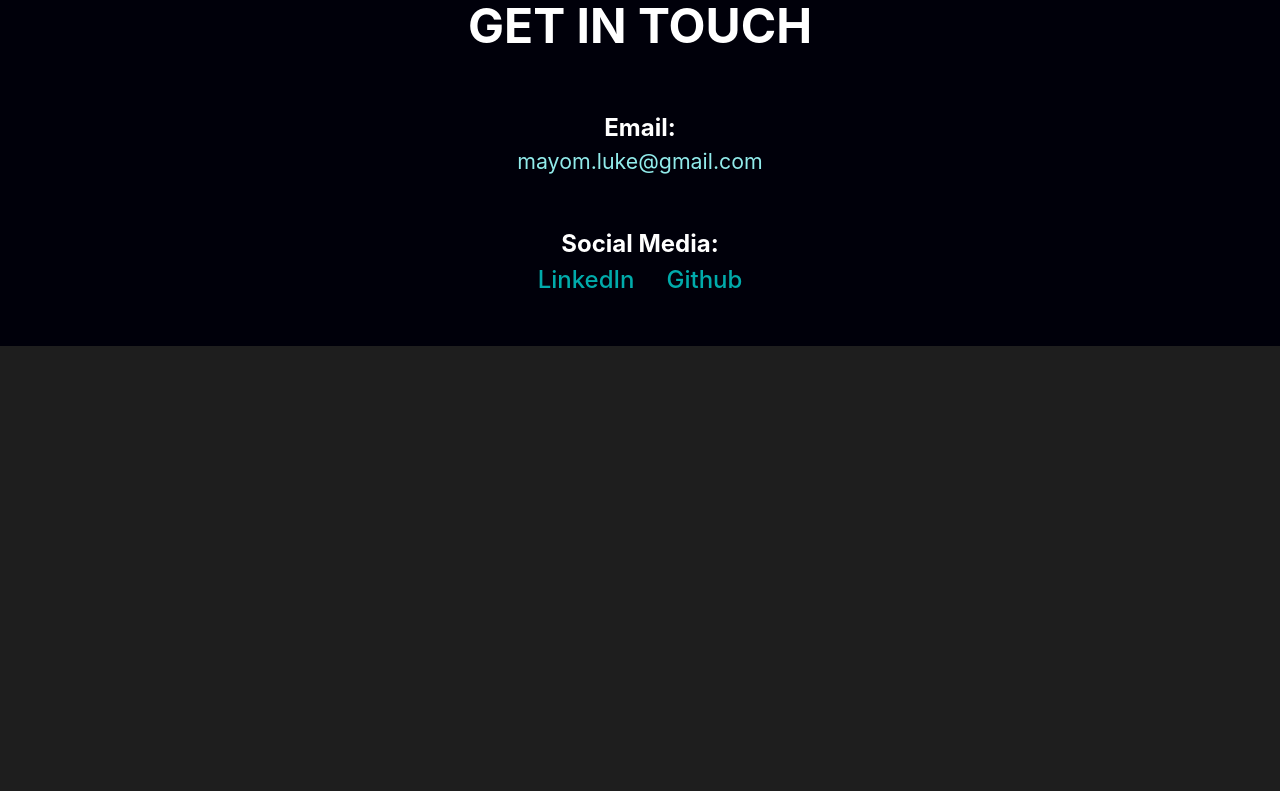
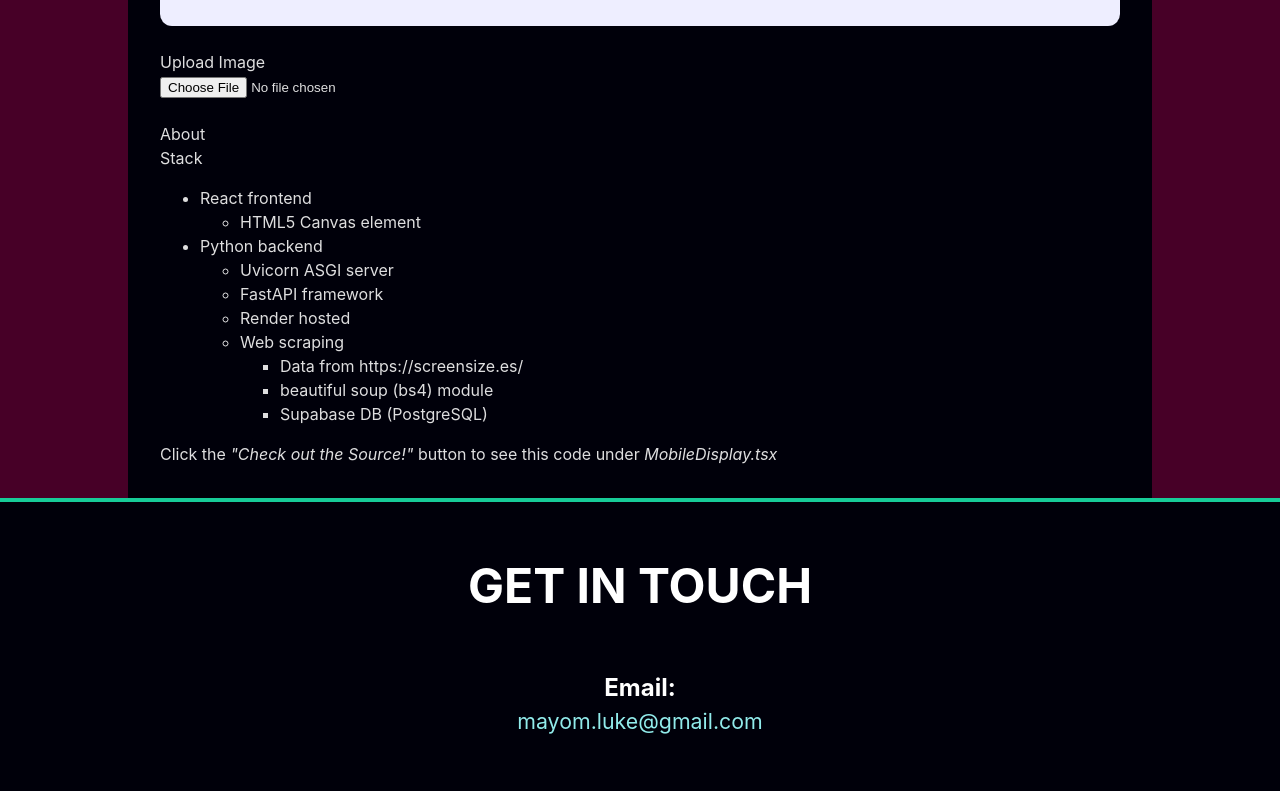
Before and after one commit to meistermayo/portfolio-site, a React (Vite) app in the folder portfolio-site/: page /MobileDisplay in a window 1280 px wide. Shown: the part 996-1787 px from the top of the page. Before the commit the page ends 1342 px from the top, so only its background shows below. Built offline with nearby package versions, Linux system fonts and the light colour scheme; no server answers.

Commit message:
description

```diff
--- a/portfolio-site/src/pages/MobileDisplay.tsx
+++ b/portfolio-site/src/pages/MobileDisplay.tsx
@@ -143,6 +143,11 @@ export default function MobileDisplay() {
     }, [hasFetched]);
 
     return (<>
+    Problem Statement:<br/>
+    <br/>
+    Mobile devices often render at a very different physical size and pixel density. This lightweight tool displays text and images, accounting for pixel density,
+    to display at physical size.<br/><br/>
+    The default screenPPI is assumed to be 93 -- standard for most 1080p monitors. Check with a physical measuring tape to verify.<br/><br/>
     <div className="relativeContainer">
         <MobileCanvas
             canvasRef={canvasRef}
@@ -207,5 +212,31 @@ export default function MobileDisplay() {
             <button onClick={()=>setImage(null)}>x</button>
         )
     }
+
+    <br/>
+    <br/>
+    About
+    <br/>
+    Stack
+    <ul>
+        <li>React frontend</li>
+        <ul>
+            <li>HTML5 Canvas element</li>
+        </ul>
+        <li>Python backend</li>
+        <ul>
+            <li>Uvicorn ASGI server</li>
+            <li>FastAPI framework</li>
+            <li>Render hosted</li>
+            <li>Web scraping</li>
+            <ul>
+                <li>Data from https://screensize.es/</li>
+                <li>beautiful soup (bs4) module</li>
+                <li>Supabase DB (PostgreSQL)</li>
+            </ul>
+            </ul>
+    </ul>
+
+    Click the <i>"Check out the Source!"</i> button to see this code under <i>MobileDisplay.tsx</i>
     </>);
 }
```
